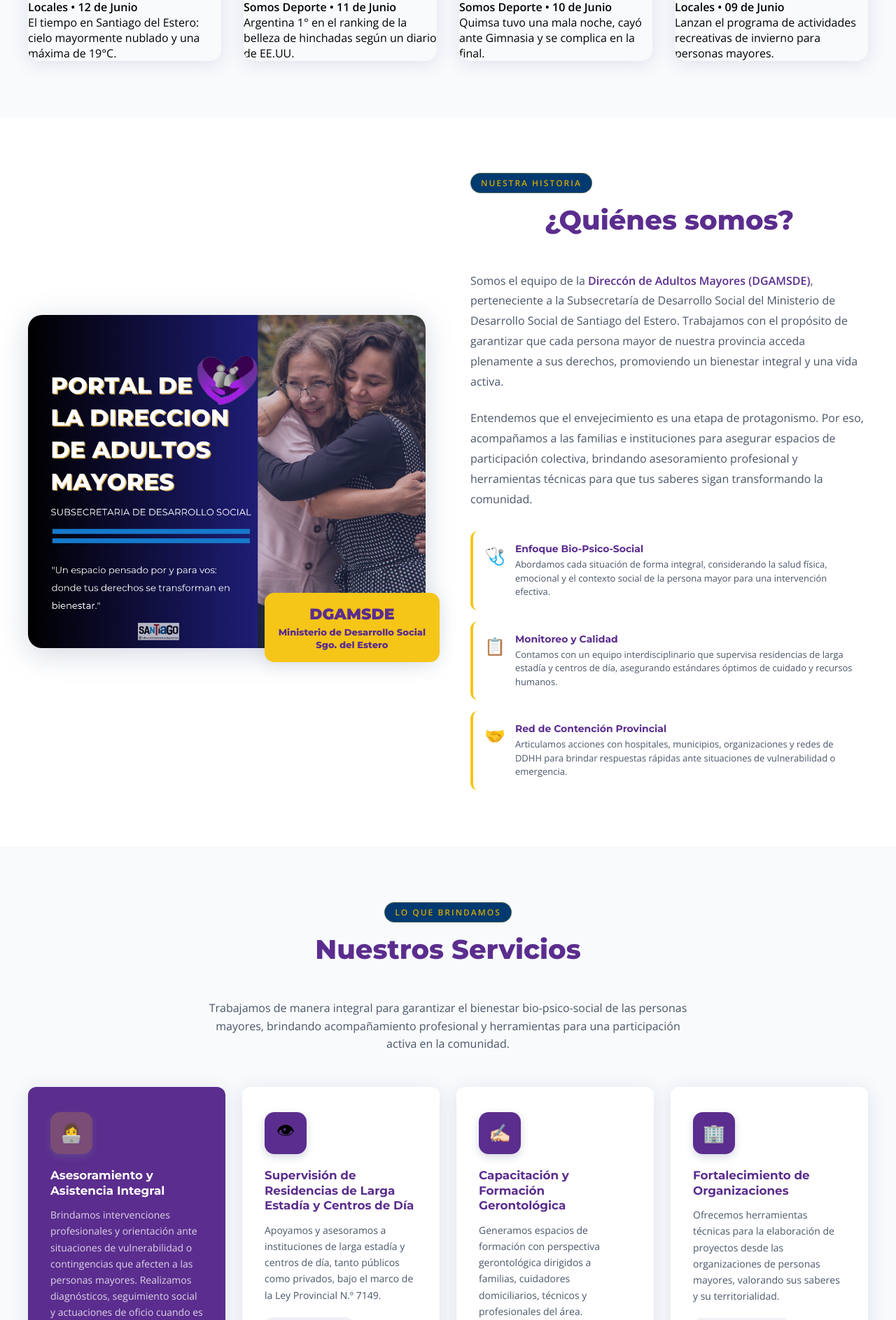
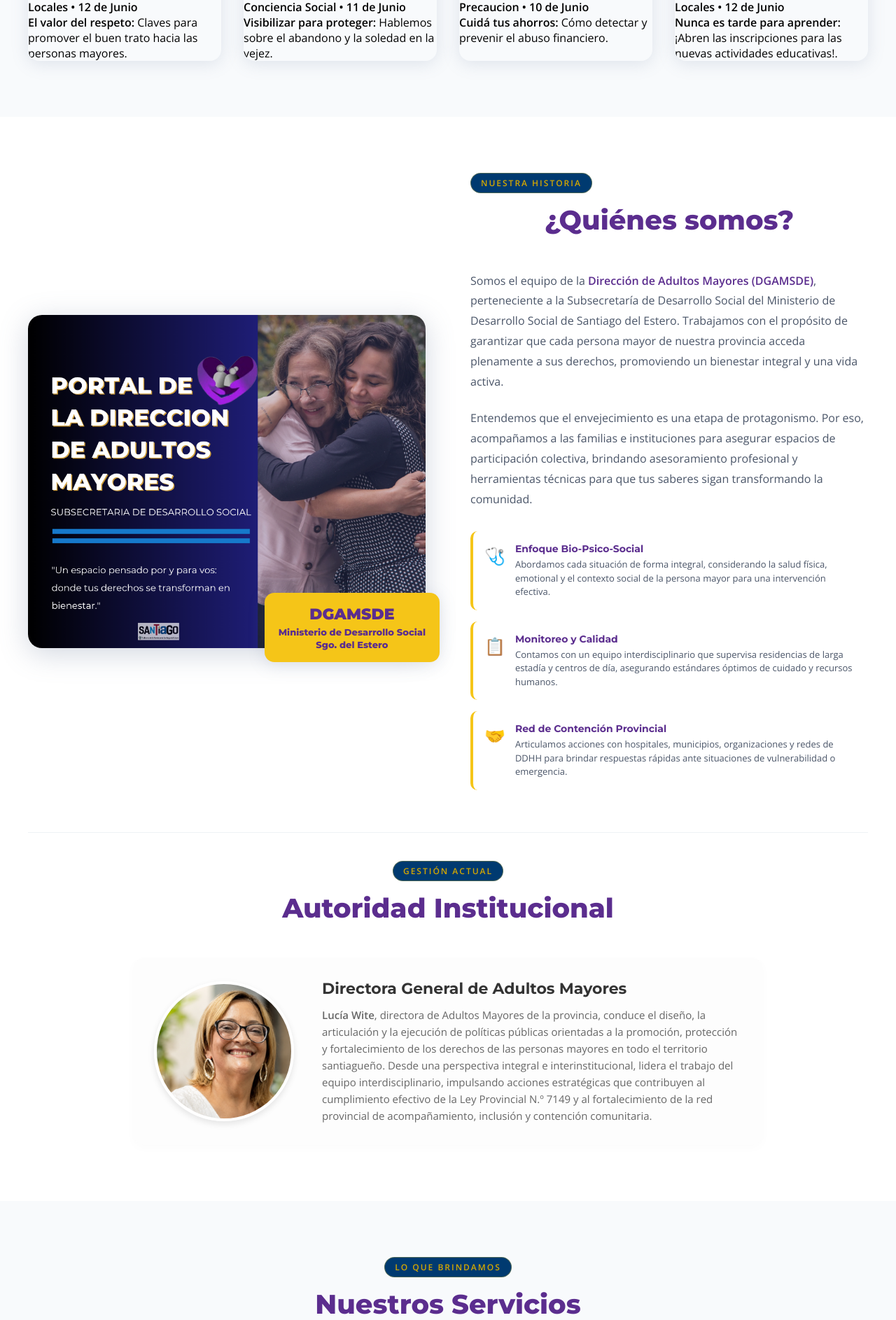
Before and after one commit to jorgelinaJVC/MinDesSDE, a PHP site: page /indexAdultos.html in a window 1280 px wide. Shown: the part 1598-3484 px from the top of the page at 70% size. Run offline with PHP 8.4, Linux system fonts and the light colour scheme.

Commit message:
Agrega estructura modular, scripts y assets de Adultos Mayores

```diff
--- a/css/adultos/about.css
+++ b/css/adultos/about.css
@@ -68,3 +68,68 @@
   color: var(--text-medium);
   line-height: 1.5;
 }
+/* Contenedor general */
+.about-authority-container {
+    margin-top: 60px;
+    padding-top: 40px;
+    border-top: 1px solid #eef2f5;
+}
+
+/* Tarjeta flexible */
+.authority-card {
+    display: flex;
+    align-items: center;
+    gap: 40px;
+    background: #fdfdfd;
+    padding: 30px;
+    border-radius: 16px;
+    box-shadow: 0 4px 15px rgba(0, 0, 0, 0.02);
+    max-width: 900px;
+    margin: 30px auto 0 auto;
+}
+
+/* Caja de la foto */
+.authority-image-box {
+    flex: 0 0 200px;
+    width: 200px;
+    height: 200px;
+    border-radius: 50%; /* La hace completamente redonda */
+    overflow: hidden;
+    border: 4px solid #fff;
+    box-shadow: 0 4px 10px rgba(0,0,0,0.1);
+}
+
+.authority-image-box img {
+    width: 100%;
+    height: 100%;
+    object-fit: cover;
+}
+
+/* Caja del texto */
+.authority-info-box h3 {
+    font-family: 'Montserrat', sans-serif;
+    color: #333;
+    font-size: 22px;
+    margin-bottom: 12px;
+}
+
+.authority-description {
+    font-family: 'Open Sans', sans-serif;
+    color: #666;
+    line-height: 1.6;
+    font-size: 15px;
+}
+
+/* Responsive para celulares */
+@media (max-width: 768px) {
+    .authority-card {
+        flex-direction: column;
+        text-align: center;
+        gap: 20px;
+    }
+    .authority-image-box {
+        flex: 0 0 160px;
+        width: 160px;
+        height: 160px;
+    }
+}
--- a/habilitacion.html
+++ b/habilitacion.html
@@ -11,7 +11,6 @@
   <link href="https://fonts.googleapis.com/css2?family=Montserrat:wght@400;600;700;800;900&family=Open+Sans:wght@400;600&display=swap" rel="stylesheet" />
 
   <link rel="stylesheet" href="https://cdnjs.cloudflare.com/ajax/libs/font-awesome/6.4.0/css/all.min.css" />
-
   <link rel="stylesheet" href="css/adultos/base.css" />
   <link rel="stylesheet" href="css/adultos/navbar.css" />
   <link rel="stylesheet" href="css/adultos/hero.css" />
@@ -59,6 +58,7 @@
 
   <!-- Navegación -->
   <nav>
+    <li><a href="../index.html" class="nav__link">Inicio</a></li>
     <a href="indexAdultos.html#hero" class="nav-brand">
       <div class="nav-logo-box">
         <img src="assets/LogoMin.png" alt="Logo del Ministerio" />
@@ -71,9 +71,10 @@
           <img src="assets/LogoSantiago.png" alt="Logo de Santiago" />
         </div>
       </li>
+  <li><a href="../index.html" class="nav__link">Inicio</a></li>
       <li><a href="#habilitacion">Habilitación</a></li>
       <li><a href="#buscador">Instituciones Habilitadas</a></li>
-      <li><a href="indexAdultos.html">Volver al inicio</a></li>
+      <li><a href="indexAdultos.html">Volver</a></li>
       <li><a href="#contact" class="nav-cta">Consultar ahora</a></li>
 
     </ul>
--- a/indexAdultos.html
+++ b/indexAdultos.html
@@ -11,6 +11,7 @@
   <link href="https://fonts.googleapis.com/css2?family=Montserrat:wght@400;600;700;800;900&family=Open+Sans:wght@400;600&display=swap" rel="stylesheet" />
   <link rel="stylesheet" href="https://cdnjs.cloudflare.com/ajax/libs/font-awesome/6.4.0/css/all.min.css" />
 <!-- ===== ESTILOS Modulares===== -->
+
   <link rel="stylesheet" href="css/adultos/base.css" />
   <link rel="stylesheet" href="css/adultos/navbar.css" />
   <link rel="stylesheet" href="css/adultos/hero.css" />
@@ -75,6 +76,7 @@
           <img src="assets/LogoSantiago.png" alt="Logo de Santiago" />
         </div>
       </li>
+      <li><a href="../index.html" class="nav__link">Inicio</a></li>
       <li><a href="#news">Noticias</a></li>
       <li><a href="#about">Nosotros</a></li>
       <li><a href="#services">Servicios</a></li>
@@ -153,47 +155,47 @@
 
     <div class="gallery-grid full-four-columns">
 
-      <div class="gallery-item fade-in" data-notice="clima">
+      <div class="gallery-item fade-in" data-notice="noti1">
         <div class="gallery-image-wrapper">
-          <img src="assets/clima_santiago.jpg" alt="El tiempo en Santiago" />
+          <img src="assets/Buen-trato-a-las-personas-mayores-1024x576.png" alt="El Buen Trato" />
           <div class="gallery-overlay"><p>Leer noticia</p></div>
         </div>
         <div class="gallery-caption">
           <h4>Locales • 12 de Junio</h4>
-          <p>El tiempo en Santiago del Estero: cielo mayormente nublado y una máxima de 19°C.</p>
+          <p><strong>El valor del respeto:</strong> Claves para promover el buen trato hacia las personas mayores.</p>
         </div>
       </div>
 
-      <div class="gallery-item fade-in" data-notice="ranking">
+      <div class="gallery-item fade-in" data-notice="noti2">
         <div class="gallery-image-wrapper">
-          <img src="assets/hinchada_argentina.jpg" alt="Hinchada argentina" />
+          <img src="assets/maltrato.png" alt="Visibilizar para proteger" />
           <div class="gallery-overlay"><p>Leer noticia</p></div>
         </div>
         <div class="gallery-caption">
-          <h4>Somos Deporte • 11 de Junio</h4>
-          <p>Argentina 1° en el ranking de la belleza de hinchadas según un diario de EE.UU.</p>
+          <h4>Conciencia Social • 11 de Junio</h4>
+          <p><strong>Visibilizar para proteger:</strong> Hablemos sobre el abandono y la soledad en la vejez.</p>
         </div>
       </div>
 
-      <div class="gallery-item fade-in" data-notice="quimsa">
+      <div class="gallery-item fade-in" data-notice="noti3">
         <div class="gallery-image-wrapper">
-          <img src="assets/quimsa_basquet.jpg" alt="Quimsa Básquet" />
+          <img src="assets/ahorro.avif" alt="Cuidá tus ahorros" />
           <div class="gallery-overlay"><p>Leer noticia</p></div>
         </div>
         <div class="gallery-caption">
-          <h4>Somos Deporte • 10 de Junio</h4>
-          <p>Quimsa tuvo una mala noche, cayó ante Gimnasia y se complica en la final.</p>
+          <h4>Precaucion • 10 de Junio</h4>
+          <p><strong>Cuidá tus ahorros:</strong> Cómo detectar y prevenir el abuso financiero.</p>
         </div>
       </div>
 
-      <div class="gallery-item fade-in" data-notice="invierno">
+      <div class="gallery-item fade-in" data-notice="noti4">
         <div class="gallery-image-wrapper">
-          <img src="assets/TalleresAdultos_2.jpg" alt="Talleres de invierno" />
+          <img src="assets/talleres.png" alt="Nunca es tarde para aprender" />
           <div class="gallery-overlay"><p>Leer noticia</p></div>
         </div>
         <div class="gallery-caption">
-          <h4>Locales • 09 de Junio</h4>
-          <p>Lanzan el programa de actividades recreativas de invierno para personas mayores.</p>
+          <h4>Locales • 12 de Junio</h4>
+          <p><strong>Nunca es tarde para aprender:</strong> ¡Abren las inscripciones para las nuevas actividades educativas!.</p>
         </div>
       </div>
 
@@ -220,7 +222,6 @@
    </div>
  </section>
 <!-- ===== ABOUT ===== -->
-
 <section id="about">
   <div class="section-container">
     <div class="about-grid">
@@ -236,19 +237,18 @@
           <h2 class="section-title">¿Quiénes somos?</h2>
         </div>
         <p class="about-story">
-            Somos el equipo de la <strong>Direccón de Adultos Mayores (DGAMSDE)</strong>, perteneciente a la Subsecretaría de Desarrollo Social del Ministerio de Desarrollo Social de Santiago del Estero. Trabajamos con el propósito de garantizar que cada persona mayor de nuestra provincia acceda plenamente a sus derechos, promoviendo un bienestar integral y una vida activa.
+          Somos el equipo de la <strong>Dirección de Adultos Mayores (DGAMSDE)</strong>, perteneciente a la Subsecretaría de Desarrollo Social del Ministerio de Desarrollo Social de Santiago del Estero. Trabajamos con el propósito de garantizar que cada persona mayor de nuestra provincia acceda plenamente a sus derechos, promoviendo un bienestar integral y una vida activa.
         </p>
         <p class="about-story">
           Entendemos que el envejecimiento es una etapa de protagonismo. Por eso, acompañamos a las familias e instituciones para asegurar espacios de participación colectiva, brindando asesoramiento profesional y herramientas técnicas para que tus saberes sigan transformando la comunidad.
         </p>
-          <p class="about-story">
-          </p>
+
         <div class="about-values">
           <div class="about-value">
             <span class="about-value-icon">🩺</span>
             <div class="about-value-content">
               <h4>Enfoque Bio-Psico-Social</h4>
-                <p>Abordamos cada situación de forma integral, considerando la salud física, emocional y el contexto social de la persona mayor para una intervención efectiva.</p>
+              <p>Abordamos cada situación de forma integral, considerando la salud física, emotional y el contexto social de la persona mayor para una intervención efectiva.</p>
             </div>
           </div>
           <div class="about-value">
@@ -265,6 +265,27 @@
               <p>Articulamos acciones con hospitales, municipios, organizaciones y redes de DDHH para brindar respuestas rápidas ante situaciones de vulnerabilidad o emergencia.</p>
             </div>
           </div>
+        </div>
+      </div>
+    </div>
+
+    <div class="about-authority-container fade-in">
+      <div class="section-header centered">
+        <span class="section-label">Gestión Actual</span>
+        <h2 class="section-title">Autoridad Institucional</h2>
+      </div>
+
+      <div class="authority-card">
+        <div class="authority-image-box">
+          <img src="assets/direAM1.png" alt="Directora de la Dirección General de Adultos Mayores" />
+        </div>
+        <div class="authority-info-box">
+          <h3>Directora General de Adultos Mayores</h3>
+          <p class="authority-description">
+            <strong>Lucía Wite</strong>, directora de Adultos Mayores de la provincia, conduce el diseño, la articulación y la ejecución de políticas públicas orientadas a la promoción, protección y fortalecimiento de los derechos de las personas mayores en todo el territorio santiagueño.
+            Desde una perspectiva integral e interinstitucional, lidera el trabajo del equipo interdisciplinario, impulsando acciones estratégicas que contribuyen al cumplimiento efectivo de la Ley Provincial N.º 7149 y al fortalecimiento de la red provincial de acompañamiento, inclusión y contención comunitaria.
+
+          </p>
         </div>
       </div>
     </div>
@@ -456,9 +477,14 @@
             <span class="icon-main">📅</span>
           </div>
           <h3>Sistema de Turnos</h3>
-          <p>Solicitá entrevistas presenciales con nuestro equipo de trabajadoras sociales de forma organizada y sin esperas.</p>
+          <p>Solicitá entrevistas presenciales con nuestro equipo de trabajadoras sociales de forma organizada y sin esperas.👇 </p>
+           <a href="https://wa.me/5493854169685?text=Hola%2C%20necesito%20realizar%20una%20consulta%20a%20la%20Direcci%C3%B3n%20General%20de%20Adultos%20Mayores." class="contact-whatsapp-btn" target="_blank">
+            <svg width="22" height="22" viewBox="0 0 24 24" fill="white">
+              <path d="M17.472 14.382c-.297-.149-1.758-.867-2.03-.967-.273-.099-.471-.148-.67.15-.197.297-.767.966-.94 1.164-.173.199-.347.223-.644.075-.297-.15-1.255-.463-2.39-1.475-.883-.788-1.48-1.761-1.653-2.059-.173-.297-.018-.458.13-.606.134-.133.298-.347.446-.52.149-.174.198-.298.298-.497.099-.198.05-.371-.025-.52-.075-.149-.669-1.612-.916-2.207-.242-.579-.487-.5-.669-.51-.173-.008-.371-.01-.57-.01-.198 0-.52.074-.792.372-.272.297-1.04 1.016-1.04 2.479 0 1.462 1.065 2.875 1.213 3.074.149.198 2.096 3.2 5.077 4.487.709.306 1.262.489 1.694.625.712.227 1.36.195 1.871.118.571-.085 1.758-.719 2.006-1.413.248-.694.248-1.289.173-1.413-.074-.124-.272-.198-.57-.347m-5.421 7.403h-.004a9.87 9.87 0 01-5.031-1.378l-.361-.214-3.741.982.998-3.648-.235-.374a9.86 9.86 0 01-1.51-5.26c.001-5.45 4.436-9.884 9.888-9.884 2.64 0 5.122 1.03 6.988 2.898a9.825 9.825 0 012.893 6.994c-.003 5.45-4.437 9.884-9.885 9.884m8.413-18.297A11.815 11.815 0 0012.05 0C5.495 0 .16 5.335.157 11.892c0 2.096.547 4.142 1.588 5.945L.057 24l6.305-1.654a11.882 11.882 0 005.683 1.448h.005c6.554 0 11.89-5.335 11.893-11.893a11.821 11.821 0 00-3.48-8.413Z"/>
+            </svg>
+               Toca aquí para Solicitar Turno
+          </a>
           <span class="service-tag">Gestión Online</span>
-          <a href="#contact" class="btn-primary autogestion-turno-btn">Solicitar Turno</a>
         </div>
 
         <div class="service-card card-protection">
@@ -517,20 +543,20 @@
         </div>
       </div>
 
-      <div class="gallery-item fade-in" data-album="talleres">
+      <div class="gallery-item fade-in" data-album="residencia">
         <div class="gallery-image-wrapper">
-          <img src="assets/TalleresAdultos.jpg" alt="Talleres Recreativos" />
+          <img src="assets/mamaantula1.jpg" alt="Residencia Mama Antula" />
           <div class="gallery-overlay"><p>Ver más</p></div>
         </div>
         <div class="gallery-caption">
-          <h4>Talleres Recreativos</h4>
-          <p>Actividades lúdicas y de estimulación cognitiva.</p>
+          <h4>Residencia Mama Antula</h4>
+          <p>Espacios de vida independiente y cuidado integral para adultos mayores.</p>
         </div>
       </div>
 
       <div class="gallery-item fade-in" data-album="encuentro">
         <div class="gallery-image-wrapper">
-          <img src="assets/EncuentroProvincial.jpg" alt="Encuentro Provincial" />
+          <img src="assets/encuentro1.jpg" alt="Encuentro Provincial" />
           <div class="gallery-overlay"><p>Ver más</p></div>
         </div>
         <div class="gallery-caption">
```
Also changed, not shown: js/adultos/adultos.js (+40 -38 lines), assets/Buen-trato-a-las-personas-mayores-1024x576.png (added), assets/ahorro.avif (added), assets/direAM.png (added), assets/direAM1.png (added), assets/encuentro1.jpg (added), assets/encuentro2.jpg (added), assets/encuentro3.jpg (added), assets/maltrato.png (added), assets/mamaantula1.jpg (added), assets/mamaantula2.jpg (added), assets/talleres.png (added), assets/virgendelValle1.jpg (added), 1 other file. Lines whose indentation alone changed are shown as unchanged.
